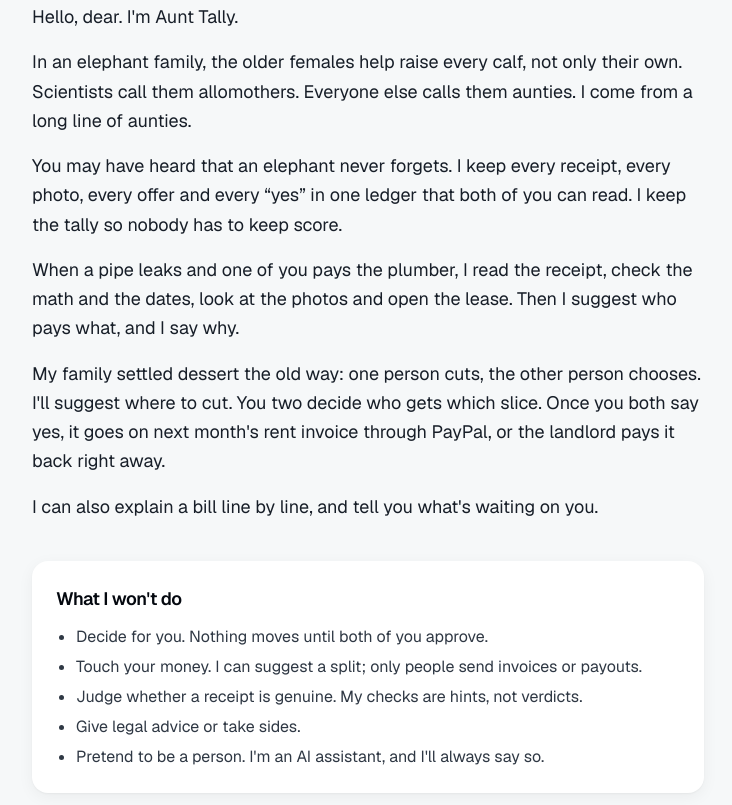
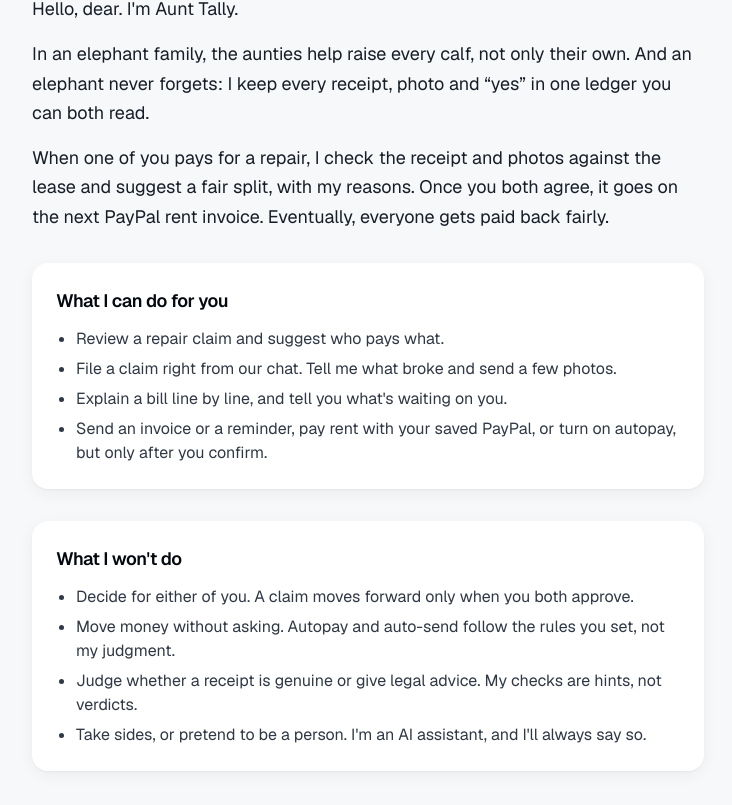
Before and after one commit to crystallineus/eventally, a Next.js app: page /about in a window 1280 px wide. Shown: the part 375-1180 px from the top of the page, without its empty margins (272-1004 px from the left). Built offline with nearby package versions, Linux system fonts and the light colour scheme; no server answers; what async_hooks would draw is missing.

Commit message:
Shorter About page with Aunt Tally's current duties and the new slogan
Co-Authored-By: Claude Opus 5.5 <noreply@anthropic.com>

```diff
--- a/app/about/page.tsx
+++ b/app/about/page.tsx
@@ -10,7 +10,7 @@ export const metadata: Metadata = {
 
 export default function AboutPage() {
   return (
-    <article className="mx-auto max-w-2xl space-y-10 py-6">
+    <article className="mx-auto max-w-2xl space-y-8 py-6">
       <header className="flex flex-col items-center text-center">
         <AuntTallyAvatar size={140} label />
         <h1 className="mt-4 text-3xl font-semibold tracking-tight">{ASSISTANT.name}</h1>
@@ -22,33 +22,32 @@ export default function AboutPage() {
       <section className="space-y-4 text-lg leading-relaxed text-stone-800">
         <p>Hello, dear. I&apos;m Aunt Tally.</p>
         <p>
-          In an elephant family, the older females help raise every calf, not only their own. Scientists call them allomothers.
-          Everyone else calls them aunties. I come from a long line of aunties.
+          In an elephant family, the aunties help raise every calf, not only their own. And an elephant never forgets: I keep
+          every receipt, photo and &ldquo;yes&rdquo; in one ledger you can both read.
         </p>
         <p>
-          You may have heard that an elephant never forgets. I keep every receipt, every photo, every offer and every
-          &ldquo;yes&rdquo; in one ledger that both of you can read. I keep the tally so nobody has to keep score.
+          When one of you pays for a repair, I check the receipt and photos against the lease and suggest a fair split, with
+          my reasons. Once you both agree, it goes on the next PayPal rent invoice. Eventually, everyone gets paid back fairly.
         </p>
-        <p>
-          When a pipe leaks and one of you pays the plumber, I read the receipt, check the math and the dates, look at the
-          photos and open the lease. Then I suggest who pays what, and I say why.
-        </p>
-        <p>
-          My family settled dessert the old way: one person cuts, the other person chooses. I&apos;ll suggest where to cut. You
-          two decide who gets which slice. Once you both say yes, it goes on next month&apos;s rent invoice through PayPal, or the
-          landlord pays it back right away.
-        </p>
-        <p>I can also explain a bill line by line, and tell you what&apos;s waiting on you.</p>
+      </section>
+
+      <section className="rounded-2xl bg-white shadow-card p-6">
+        <h2 className="text-lg font-semibold tracking-tight">What I can do for you</h2>
+        <ul className="mt-3 list-disc space-y-1.5 pl-5 text-stone-700">
+          <li>Review a repair claim and suggest who pays what.</li>
+          <li>File a claim right from our chat. Tell me what broke and send a few photos.</li>
+          <li>Explain a bill line by line, and tell you what&apos;s waiting on you.</li>
+          <li>Send an invoice or a reminder, pay rent with your saved PayPal, or turn on autopay, but only after you confirm.</li>
+        </ul>
       </section>
 
       <section className="rounded-2xl bg-white shadow-card p-6">
         <h2 className="text-lg font-semibold tracking-tight">What I won&apos;t do</h2>
         <ul className="mt-3 list-disc space-y-1.5 pl-5 text-stone-700">
-          <li>Decide for you. Nothing moves until both of you approve.</li>
-          <li>Touch your money. I can suggest a split; only people send invoices or payouts.</li>
-          <li>Judge whether a receipt is genuine. My checks are hints, not verdicts.</li>
-          <li>Give legal advice or take sides.</li>
-          <li>Pretend to be a person. I&apos;m an AI assistant, and I&apos;ll always say so.</li>
+          <li>Decide for either of you. A claim moves forward only when you both approve.</li>
+          <li>Move money without asking. Autopay and auto-send follow the rules you set, not my judgment.</li>
+          <li>Judge whether a receipt is genuine or give legal advice. My checks are hints, not verdicts.</li>
+          <li>Take sides, or pretend to be a person. I&apos;m an AI assistant, and I&apos;ll always say so.</li>
         </ul>
       </section>
 
```
